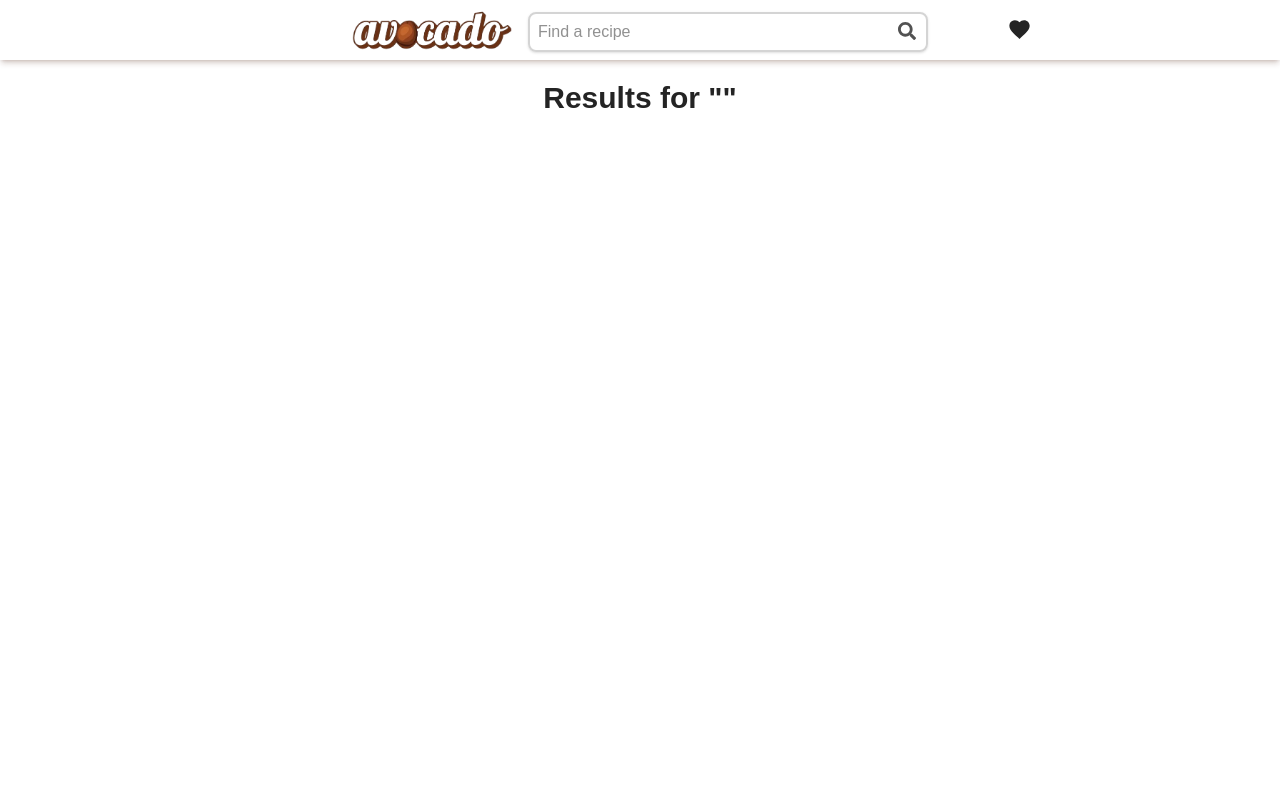
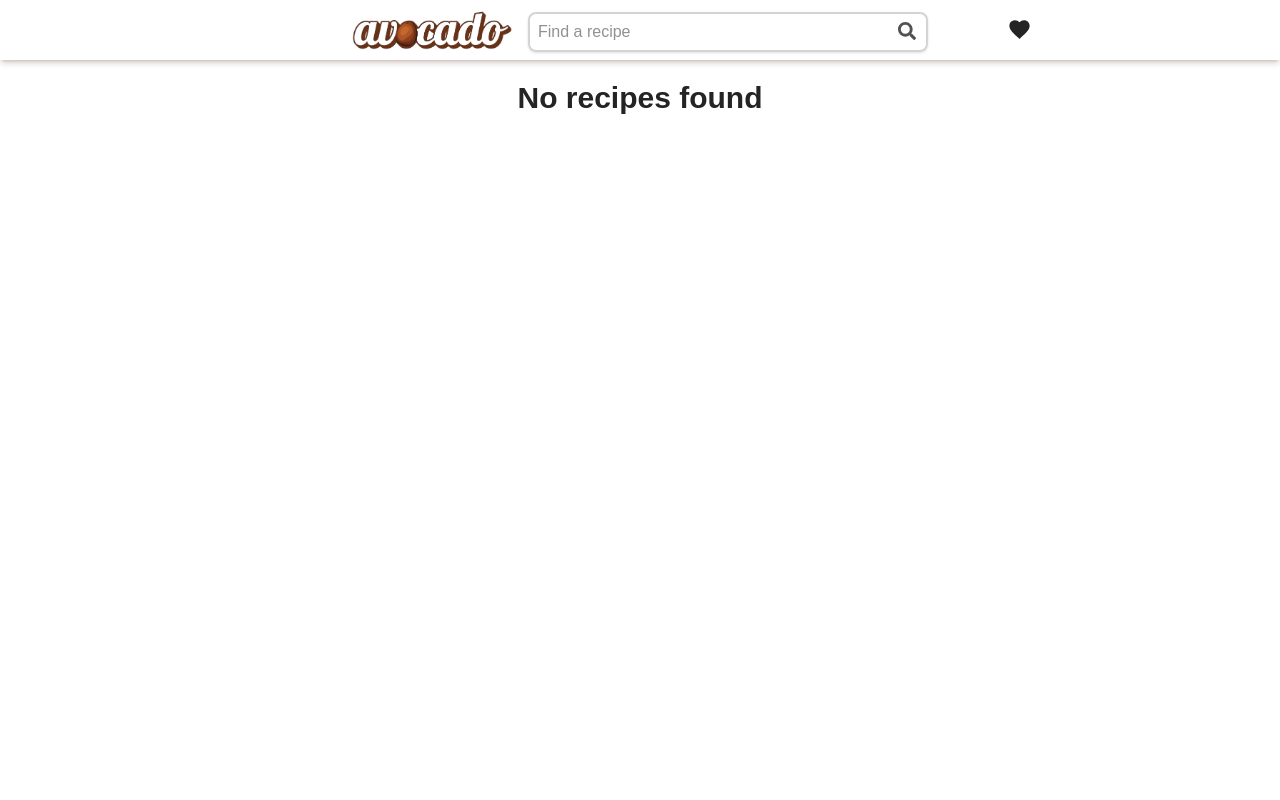
Before and after one commit to michelezedda/avocado, a React (Vite) app: page /results in a window 1280 px wide. Shown: the top 800 px of the page. Built offline with nearby package versions, Linux system fonts and the light colour scheme; a web font is replaced by a local one.

Commit message:
bug fixes

```diff
--- a/src/pages/Results.tsx
+++ b/src/pages/Results.tsx
@@ -15,9 +15,8 @@ function Results() {
   return (
     <>
       <Navbar />
-
       <div className="w-full h-screen flex flex-col items-center mt-30 md:mt-20">
-        {results ? (
+        {results.length >= 1 ? (
           <>
             <h2 className="font-bold text-3xl mb-8">Results for "{input}"</h2>
             <div className="flex flex-col gap-4">
@@ -25,9 +24,6 @@ function Results() {
                 <RecipeCard key={recipe.id} recipe={recipe} />
               ))}
             </div>
-            {/* <button className="border-2 mt-4 border-amber-950 bg-white hover:bg-amber-950 text-amber-950 hover:text-white active:scale-99 ease-in-out duration-200 cursor-pointer py-2 px-20 font-semibold">
-              More Recipes
-            </button> */}
           </>
         ) : (
           <h2 className="font-bold text-3xl mb-8">No recipes found</h2>
```
